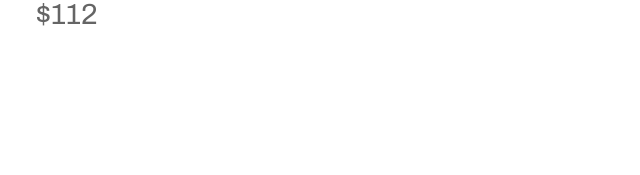
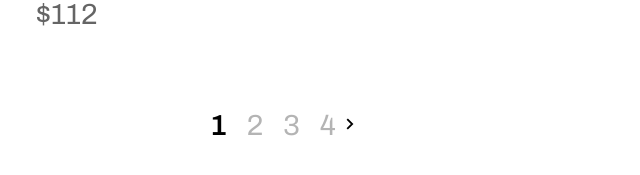
Before and after one commit to unicdeve/ecommerce-poc-with-nextjs, a Next.js app: page / in a window 1280 px wide. Shown: the part 6776-6951 px from the top of the page, without its empty margins (363-1003 px from the left). Before the commit the page ends 6846 px from the top, so only its background shows below. Built offline with nearby package versions, Linux system fonts and the light colour scheme.

Commit message:
feat: pagination ui

```diff
--- a/components/product-list/ProductList.Styled.ts
+++ b/components/product-list/ProductList.Styled.ts
@@ -19,6 +19,18 @@ export const StyledProductList = styled.div`
 		}
 	}
 
+	.pagination {
+		display: flex;
+		width: 100%;
+		justify-content: center;
+		align-items: center;
+		padding: 40px 0;
+
+		.page {
+			padding: 0 10px;
+		}
+	}
+
 	@media (max-width: 414px) {
 		.products-container {
 			aside {
@@ -32,3 +44,13 @@ export const StyledProductList = styled.div`
 		}
 	}
 `;
+
+export const PageNumber = styled.div<{
+	highlight: boolean;
+}>`
+	color: ${({ highlight }) => (highlight ? '#000000' : '#B4B4B4')};
+	font-size: 29px;
+	font-weight: ${({ highlight }) => (highlight ? 900 : 400)};
+	cursor: pointer;
+	text-align: center;
+`;
--- a/components/product-list/ProductList.tsx
+++ b/components/product-list/ProductList.tsx
@@ -1,14 +1,22 @@
+import Image from 'next/image';
 import { FC } from 'react';
+import { useProductPagination } from '../../contexts/pagination';
 import { useAppStateContext } from '../../contexts/state';
 import ProductCard from '../product-card/ProductCard';
 import ProductListHeader from '../product-list-header/ProductListHeader';
 import ProductListSidebar from '../product-sidebar/ProductListSidebar';
-import { StyledProductList } from './ProductList.Styled';
+import { PageNumber, StyledProductList } from './ProductList.Styled';
 
 const ProductList: FC = () => {
 	let { filteredProducts } = useAppStateContext();
 
 	const products = filteredProducts.filter((p) => !p.featured);
+
+	const { lastPage, currentPage, jumpTo, next, prev } = useProductPagination();
+
+	const pageNumbers = [];
+
+	for (let i = 1; i <= lastPage; i++) pageNumbers.push(i);
 
 	return (
 		<StyledProductList className='container'>
@@ -25,6 +33,41 @@ const ProductList: FC = () => {
 					))}
 				</div>
 			</div>
+
+			<div className='pagination'>
+				{currentPage !== 1 && (
+					<div className='back' onClick={prev}>
+						<Image
+							src='/images/back-icon.svg'
+							alt='back'
+							width='8'
+							height='16'
+						/>
+					</div>
+				)}
+
+				{pageNumbers.map((number, i) => (
+					<PageNumber
+						className='page'
+						key={number}
+						highlight={currentPage === number}
+						onClick={() => jumpTo(number)}
+					>
+						{number}
+					</PageNumber>
+				))}
+
+				{currentPage !== lastPage && (
+					<div className='next' onClick={next}>
+						<Image
+							src='/images/next-icon.svg'
+							alt='next'
+							width='8'
+							height='16'
+						/>
+					</div>
+				)}
+			</div>
 		</StyledProductList>
 	);
 };
```
Also changed, not shown: public/images/back-icon.svg (added), public/images/next-icon.svg (added).
